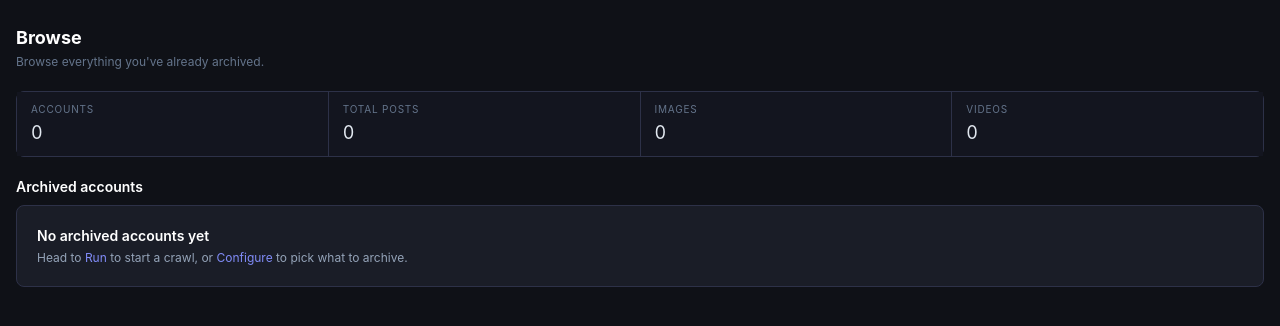
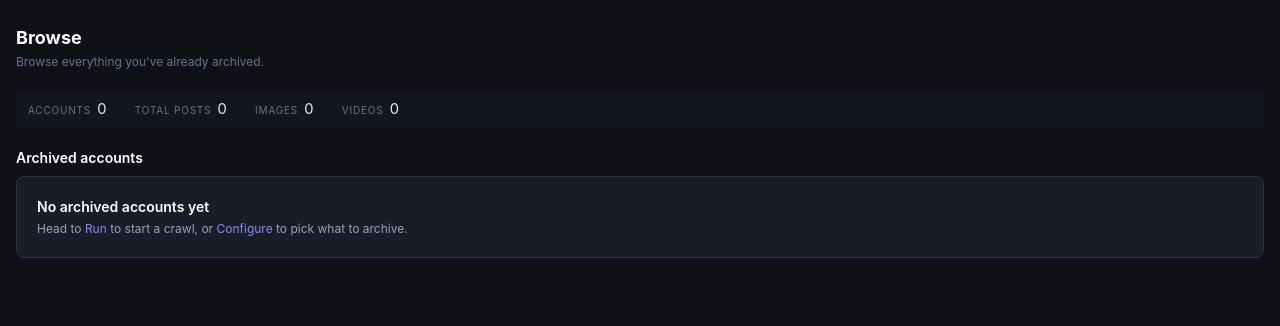
Before and after one commit to StuartJAtkinson/socialMediaArchiver, a Flask app: page /browse in a window 1280 px wide. Shown: the part 49-375 px from the top of the page. Run offline with Flask 3, Linux system fonts and the light colour scheme; data that the repository does not hold is empty; some libraries are stand-ins or nearby versions.

Commit message:
feat(ui): one borderless key-stats row everywhere; close the UX decisions
- .stat-tile and its bordered gap-px grid are gone. index, stages/browse and
  account all render the same .stats-bar row of .stat-item pairs, defined once
  in static/base.css.
- account.html links base.css instead of re-declaring the palette, body
  defaults and scrollbar styles, and drops its duplicate .stats-bar rules.
- The secondary-link and decorative-emoji findings were already delivered by
  the staged-tab refactor; verified and struck rather than re-fixed.
- ROADMAP Next fleshed out: each item now carries enough definition to be
  picked up as a feature turn, ordered index -> search -> sources -> auth.

All three pages verified 200 with the shared markup.

Co-Authored-By: Claude Opus 5 <noreply@anthropic.com>

```diff
--- a/static/base.css
+++ b/static/base.css
@@ -125,22 +125,36 @@ body {
   border-radius: 8px;
 }
 
-/* Summary tile (used on landing + browse). */
-.stat-tile {
+/* Key stats — ONE presentation everywhere the post/image/video counts appear
+   (landing, browse, account). A borderless row: the counts sit in the page
+   rather than in a boxed grid. Decided 2026-08-23, see ISSUES.md. */
+.stats-bar {
+  display: flex;
+  flex-wrap: wrap;
+  align-items: baseline;
+  gap: 8px 28px;
   background: var(--band);
-  padding: 10px 14px;
+  padding: 7px 12px;
+  margin-bottom: 8px;
+  border-radius: 6px;
 }
 
-.stat-tile h3 {
+.stat-item {
+  display: flex;
+  align-items: baseline;
+  gap: 6px;
+}
+
+.stat-item .label {
   color: var(--faint);
   font-size: 10px;
   letter-spacing: .08em;
-  margin: 0 0 2px;
+  text-transform: uppercase;
 }
 
-.stat-tile .number {
+.stat-item .value {
   color: var(--text);
-  font-size: 18px;
+  font-size: 15px;
   font-variant-numeric: tabular-nums;
 }
 
--- a/templates/stages/browse.html
+++ b/templates/stages/browse.html
@@ -20,23 +20,23 @@
       <p>Browse everything you've already archived.</p>
     </div>
 
-    <!-- Summary tiles -->
-    <div class="grid grid-cols-2 md:grid-cols-4 gap-px mb-5 panel" style="background:var(--border)">
-      <div class="stat-tile">
-        <h3>ACCOUNTS</h3>
-        <div class="number" x-text="stats.total_accounts ?? '—'"></div>
+    <!-- Key stats — same borderless row as index/account. -->
+    <div class="stats-bar mb-5">
+      <div class="stat-item">
+        <span class="label">Accounts</span>
+        <span class="value" x-text="stats.total_accounts ?? '—'"></span>
       </div>
-      <div class="stat-tile">
-        <h3>TOTAL POSTS</h3>
-        <div class="number" x-text="stats.total_posts ?? '—'"></div>
+      <div class="stat-item">
+        <span class="label">Total Posts</span>
+        <span class="value" x-text="stats.total_posts ?? '—'"></span>
       </div>
-      <div class="stat-tile">
-        <h3>IMAGES</h3>
-        <div class="number" x-text="stats.total_images ?? '—'"></div>
+      <div class="stat-item">
+        <span class="label">Images</span>
+        <span class="value" x-text="stats.total_images ?? '—'"></span>
       </div>
-      <div class="stat-tile">
-        <h3>VIDEOS</h3>
-        <div class="number" x-text="stats.total_videos ?? '—'"></div>
+      <div class="stat-item">
+        <span class="label">Videos</span>
+        <span class="value" x-text="stats.total_videos ?? '—'"></span>
       </div>
     </div>
 
```
Also changed, not shown: ISSUES.md (+3 -7 lines), ROADMAP.md (+32 -5 lines), templates/account.html (+3 -48 lines), templates/index.html (+14 -14 lines).
